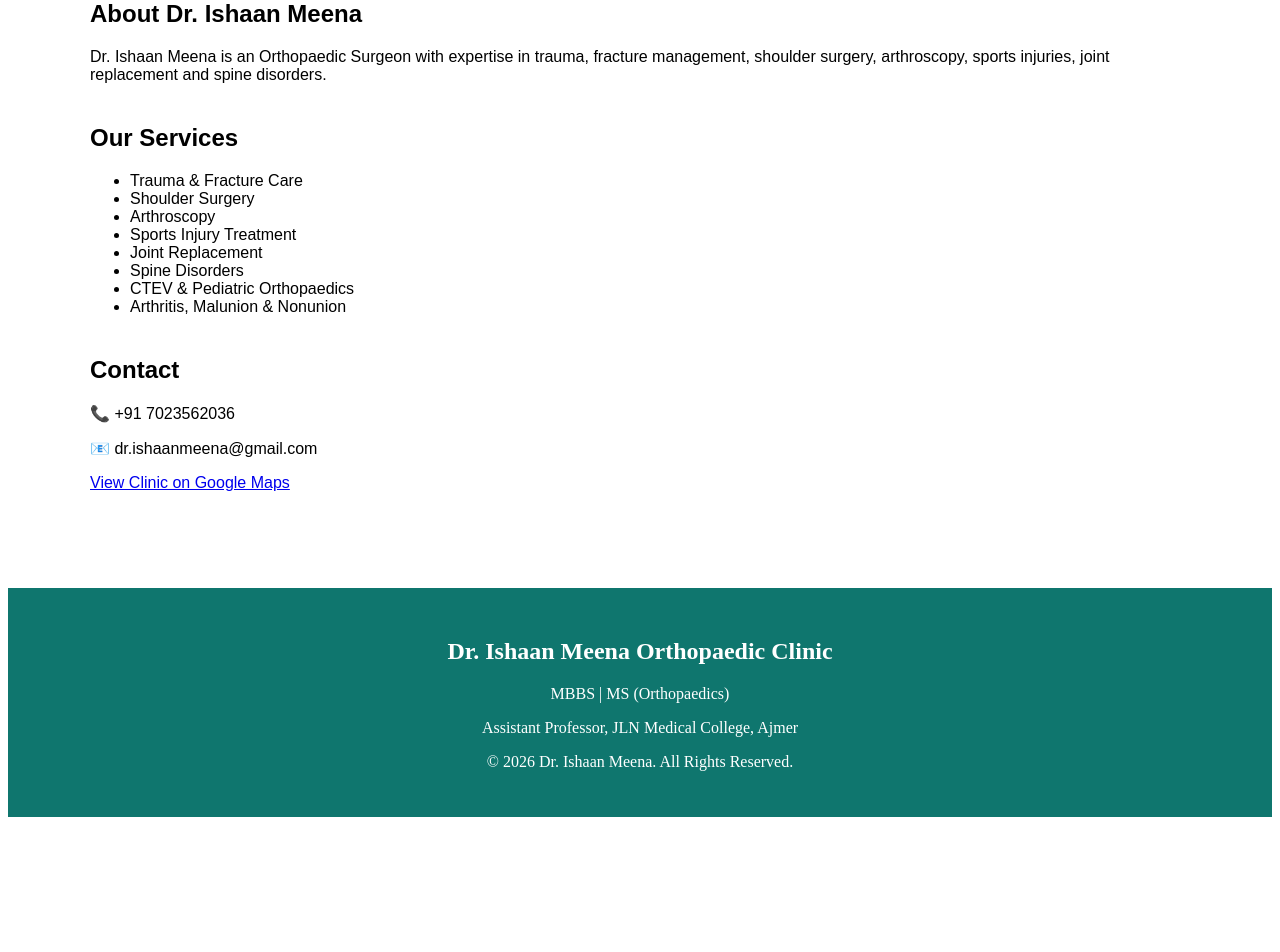
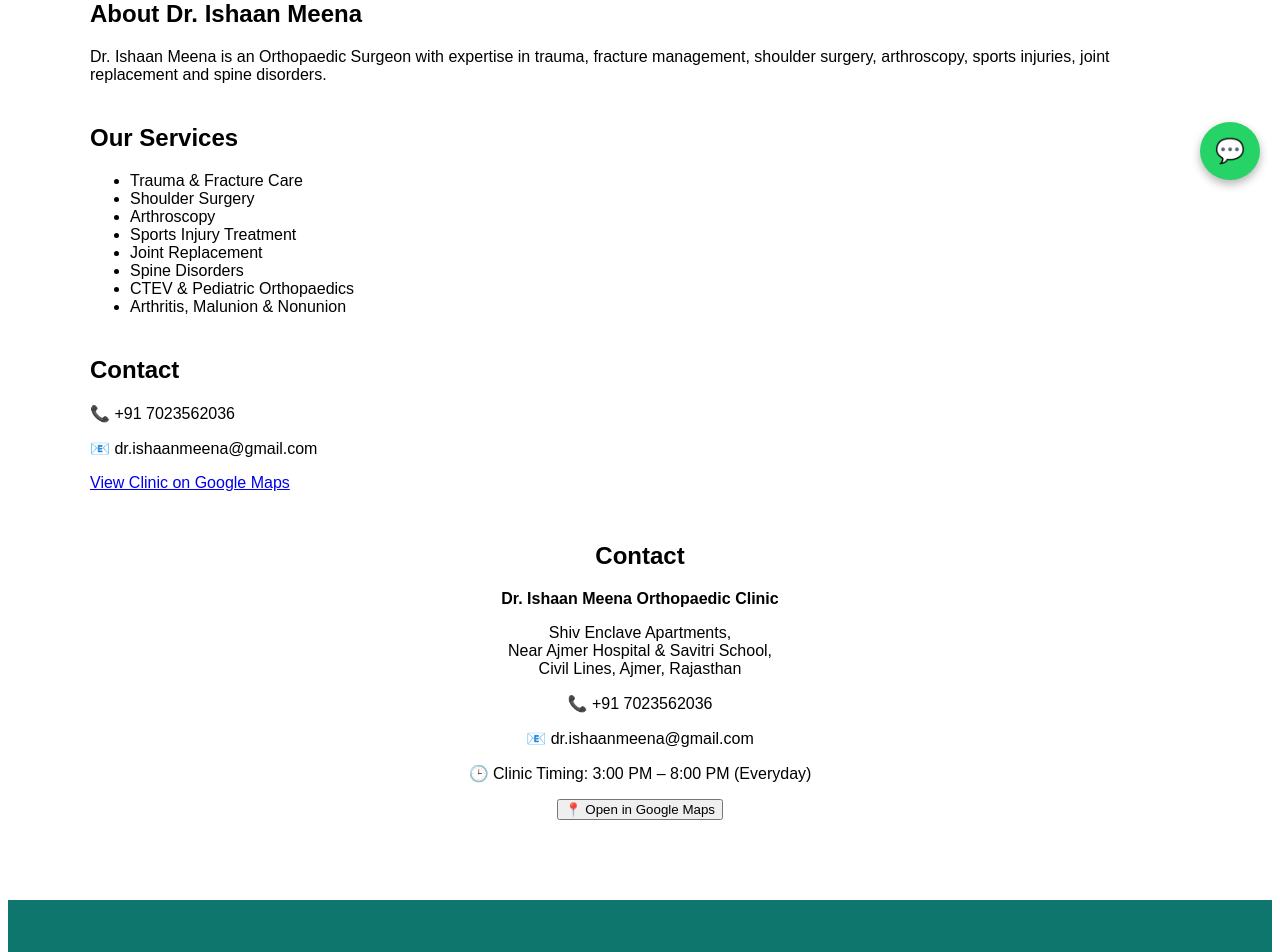
Before and after one commit to drishaanortho/drishaanortho-website, a Next.js app: page / in a window 1280 px wide. Shown: the part 600-1552 px from the top of the page. Before the commit the page ends 1425 px from the top, so only its background shows below. Built offline with nearby package versions, Linux system fonts and the light colour scheme.

Commit message:
Update page.tsx

```diff
--- a/app/page.tsx
+++ b/app/page.tsx
@@ -21,6 +21,46 @@ export default function Home() {
       <section><h2>About Dr. Ishaan Meena</h2><p>Dr. Ishaan Meena is an Orthopaedic Surgeon with expertise in trauma, fracture management, shoulder surgery, arthroscopy, sports injuries, joint replacement and spine disorders.</p></section>
       <section style={{marginTop:"40px"}}><h2>Our Services</h2><ul><li>Trauma & Fracture Care</li><li>Shoulder Surgery</li><li>Arthroscopy</li><li>Sports Injury Treatment</li><li>Joint Replacement</li><li>Spine Disorders</li><li>CTEV & Pediatric Orthopaedics</li><li>Arthritis, Malunion & Nonunion</li></ul></section>
       <section style={{marginTop:"40px"}}><h2>Contact</h2><p>📞 +91 7023562036</p><p>📧 dr.ishaanmeena@gmail.com</p><p><a href="https://maps.app.goo.gl/aPpDrVNk3fE9bckU6">View Clinic on Google Maps</a></p></section>
-    </main>
+   <section style={{ marginTop: "50px", textAlign: "center" }}>
+  <h2>Contact</h2>
+
+  <p><strong>Dr. Ishaan Meena Orthopaedic Clinic</strong></p>
+
+  <p>
+    Shiv Enclave Apartments,<br />
+    Near Ajmer Hospital & Savitri School,<br />
+    Civil Lines, Ajmer, Rajasthan
+  </p>
+
+  <p>📞 +91 7023562036</p>
+  <p>📧 dr.ishaanmeena@gmail.com</p>
+  <p>🕒 Clinic Timing: 3:00 PM – 8:00 PM (Everyday)</p>
+
+  <a
+    href="https://maps.app.goo.gl/aPpDrVNk3fE9bckU6"
+    target="_blank"
+  >
+    <button>📍 Open in Google Maps</button>
+  </a>
+</section>
+
+<a
+  href="https://wa.me/917023562036"
+  target="_blank"
+  style={{
+    position: "fixed",
+    bottom: "20px",
+    right: "20px",
+    background: "#25D366",
+    color: "white",
+    padding: "15px",
+    borderRadius: "50%",
+    textDecoration: "none",
+    fontSize: "24px",
+    boxShadow: "0 4px 10px rgba(0,0,0,0.3)"
+  }}
+>
+  💬
+</a> </main>
   );
 }
```
